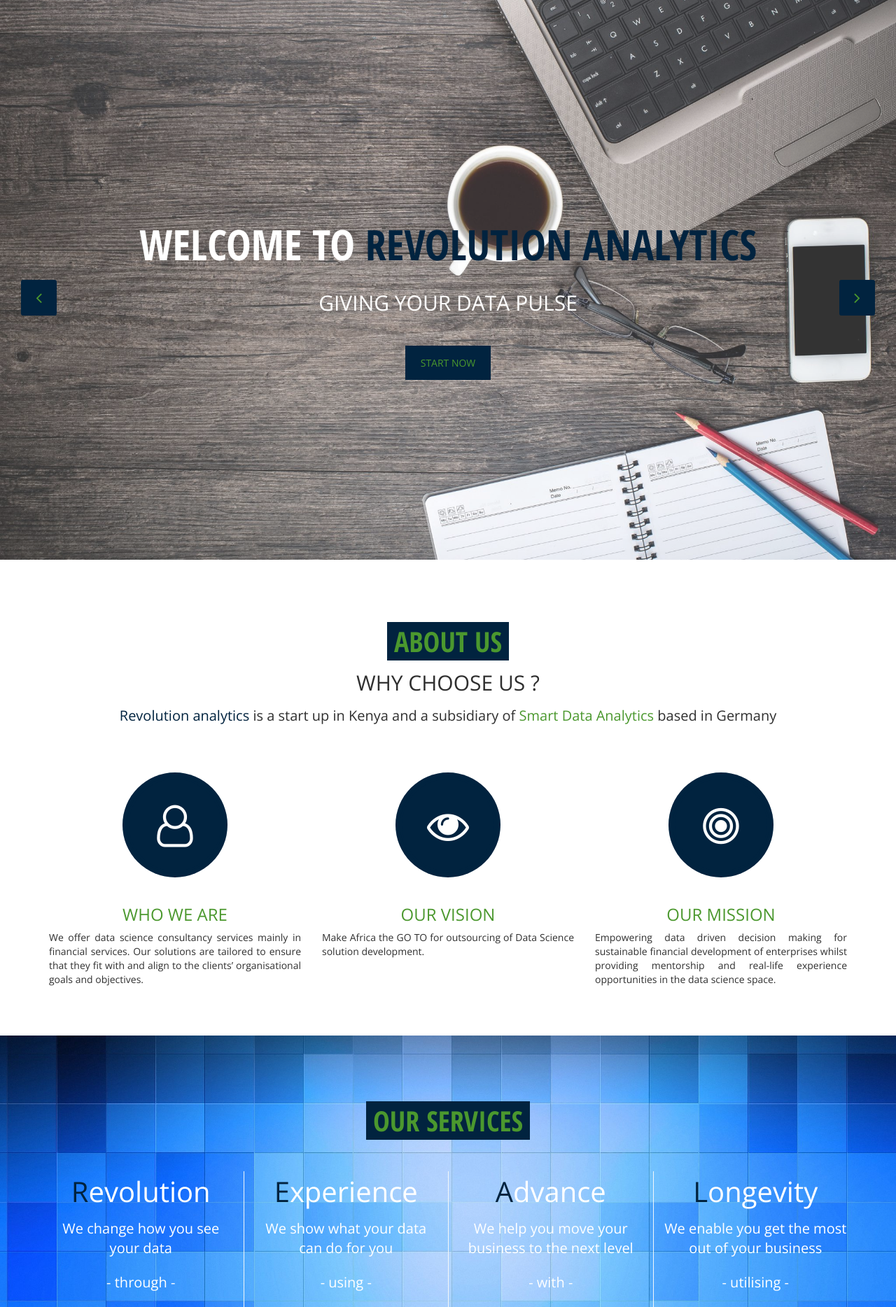
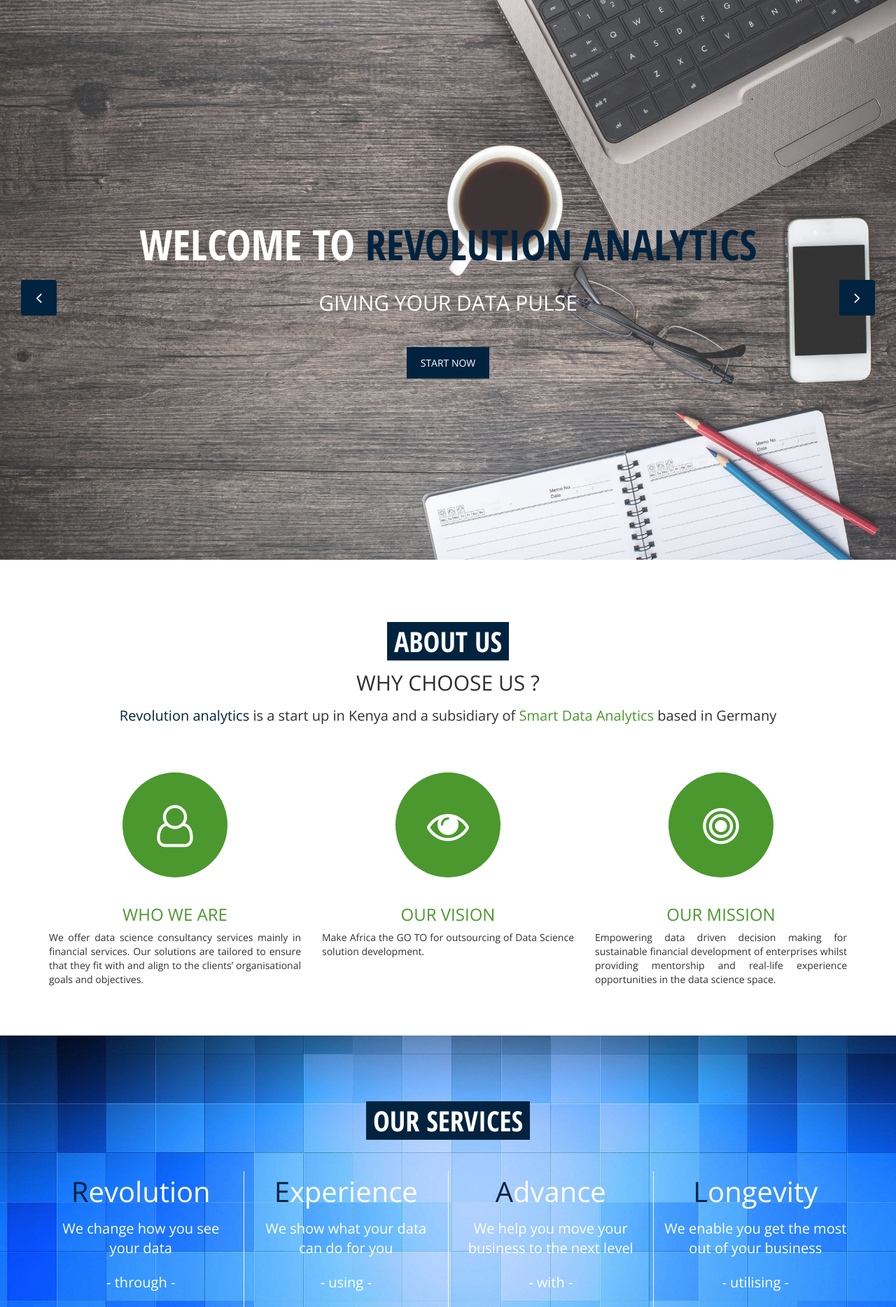
Before and after one commit to ian-iclub/revolution, a PHP site: page / in a window 1280 px wide; the page is wider, and only the part inside the window is pictured. Shown: the top 1868 px of that part at 70% size. Run offline with PHP 8.4, Linux system fonts and the light colour scheme; some libraries are stand-ins or nearby versions.

Commit message:
Color changes

```diff
--- a/css/colors/blue.css
+++ b/css/colors/blue.css
@@ -17,7 +17,10 @@ a:link, a:visited, a:hover, a:focus{text-decoration: none; color: #01233F;}
 }
 
 .learn-more {
-    border: 2px solid #01233F;
+    background-color: #01233F;
+    color:white !important;
+    transition: 2s ease;
+    /* border: 2px solid white; */
 }
 .learn-more:hover {
 	background: #01233F;
@@ -150,16 +153,16 @@ a.btn-inverse:hover {
 }
 
 .hovicon.effect-1 {
-	background: #01233F;
+	background: #4B982E;
 }
 
 .hovicon.effect-1:after {
-	box-shadow: 0 0 0 4px #01233F;
+	box-shadow: 0 0 0 4px #4B982E;
 }
 
 /* Effect 1a */
 .hovicon.effect-1.sub-a:hover {
-	background: #01233F;
+	background: #4B982E;
 }
 
 .main-color
@@ -250,7 +253,7 @@ cite {
 }
 
 .price-icon {
-    background-color: #01233F;
+    background-color: #4B982E;
 }
 
 span.price {
--- a/index.html
+++ b/index.html
@@ -158,7 +158,7 @@
                             <h1 class="animated fadeInLeftBig" style="font-size:60px">Welcome to <strong>REVOLUTION
                             ANALYTICS</strong></h1>
                             <p class="animated fadeInRightBig">Giving your data pulse</p>
-                            <a data-scroll class="learn-more animated fadeInUpBig" style="background-color: #01233F; color: #4B982E" href="#about">Start now</a>
+                            <a data-scroll class="learn-more animated fadeInUpBig" href="#about">Start now</a>
                         </div>
                     </div>
                     <!-- <div class="item">
@@ -174,7 +174,7 @@
                         <div class="caption">
                             <h1 class="animated fadeInLeftBig" style="font-size:60px"><strong>Our Services</strong></h1>
                             <p class="animated fadeInRightBig">Service can often lighten your burdens</p>
-                            <a data-scroll class="learn-more animated fadeInUpBig" style="background-color: #01233F; color: #4B982E" href="#services">Try them now</a>
+                            <a data-scroll class="learn-more animated fadeInUpBig" href="#services">Try them now</a>
                         </div>
                     </div>
                     <div class="item">
@@ -182,7 +182,7 @@
                         <div class="caption">
                             <h1 class="animated fadeInLeftBig" style="font-size:60px"><strong>Our Products</strong></h1>
                             <p class="animated fadeInRightBig">Quality is an investment in the future</p>
-                            <a data-scroll class="learn-more animated fadeInUpBig" style="background-color: #01233F; color: #4B982E" href="#works">See More</a>
+                            <a data-scroll class="learn-more animated fadeInUpBig" href="#works">See More</a>
                         </div>
                     </div>
                     <div class="item">
@@ -190,13 +190,13 @@
                         <div class="caption">
                             <h1 class="animated fadeInLeftBig" style="font-size:60px"><strong>Contact Us</strong></h1>
                             <p class="animated fadeInRightBig">Feel free to reach us</p>
-                            <a data-scroll class="learn-more animated fadeInUpBig" style="background-color: #01233F; color: #4B982E" href="#contacts">Don't sweat it</a>
+                            <a data-scroll class="learn-more animated fadeInUpBig" href="#contacts">Don't sweat it</a>
                         </div>
                     </div>
 
                 </div>
-                <a class="left-control" href="#home-slider" style="background-color: #01233F; color: #4B982E" data-slide="prev"><i class="fa fa-angle-left"></i></a>
-                <a class="right-control" href="#home-slider" style="background-color: #01233F; color: #4B982E" data-slide="next"><i class="fa fa-angle-right"></i></a>
+                <a class="left-control" href="#home-slider" style="background-color: #01233F; color: white" data-slide="prev"><i class="fa fa-angle-left"></i></a>
+                <a class="right-control" href="#home-slider" style="background-color: #01233F; color: white" data-slide="next"><i class="fa fa-angle-right"></i></a>
             </div>
         </div>
     </section>
@@ -210,7 +210,7 @@
                     <div class="row">
                         <!-- Block Title -->
                         <div class="section-title wow fadeInUp" data-wow-duration="1s" data-wow-delay="300ms">
-                            <h1><span style="color: #4B982E">About Us</span></h1>
+                            <h1><span style="">About Us</span></h1>
                         </div>
                         <div class="element-title wow fadeInDown" data-wow-duration="1s" data-wow-delay="300ms">
                             <h1>Why Choose Us ?</h1>
@@ -256,7 +256,7 @@
                     <div class="container">
                         <div class="row">
                             <div class="section-title wow fadeInUp" data-wow-duration="1s" data-wow-delay="300ms">
-                                <h1><span style="color: #4B982E">Our Services</span></h1>
+                                <h1><span>Our Services</span></h1>
                             </div>
                         </div>
                         <div class="row">
@@ -486,7 +486,7 @@
                 <div class="row">
                     <div class="container">
                         <div class="row section-title wow fadeInDown" data-wow-duration="1s" data-wow-delay="300ms">
-                            <h1><span style="color: #4B982E">Our Products</span></h1>
+                            <h1><span>Our Products</span></h1>
                         </div>
                     </div>
                 </div>
@@ -537,7 +537,7 @@
                     <div class="element-title">
                         <div class="row">
                             <div class="section-title wow fadeInDown" data-wow-duration="1s" data-wow-delay="300ms">
-                                <h1><span style="color: #4B982E">Visit our Offices</span></h1>
+                                <h1><span>Visit our Offices</span></h1>
                             </div>
 
                         </div>
```
